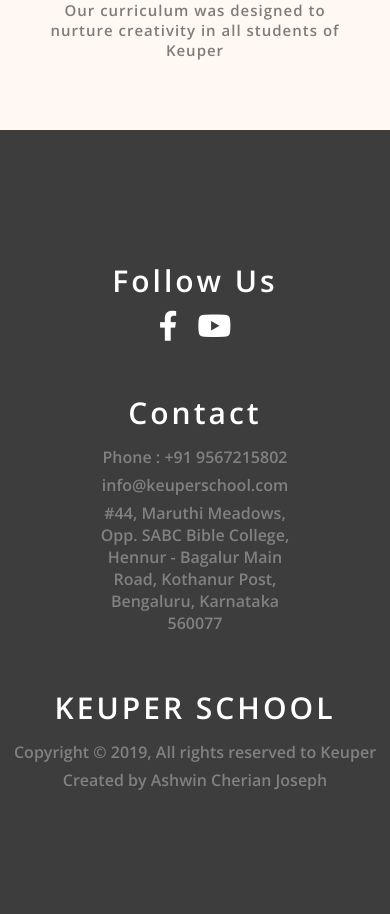
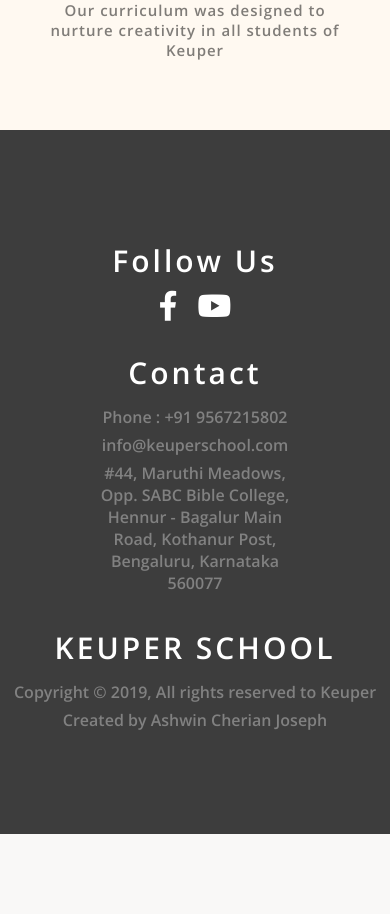
Before and after one commit to iamashwincherian/Keuper-School, a PHP site: page / in a window 390 px wide. Shown: the part 2544-3458 px from the top of the page. After the commit the page ends 3378 px from the top, so only its background shows below. Run offline with PHP 8.4, Linux system fonts and the light colour scheme; some libraries are stand-ins or nearby versions.

Commit message:
bug fixes

```diff
--- a/includes/style.css
+++ b/includes/style.css
@@ -730,6 +730,7 @@ footer{
     .footer-content{
         margin: 20px 0;
     }
+
     .footer-content-title,
     .contact-content{
         text-align: center;
@@ -740,6 +741,15 @@ footer{
     .footer-follow{
         order: -2;
     }
+
+    .footer-content{
+        margin: 0;
+    }
+
+    .footer-contact{
+        margin: 20px 0;
+    }
+
 }
 
 @media screen and (max-width: 400px) {
```
